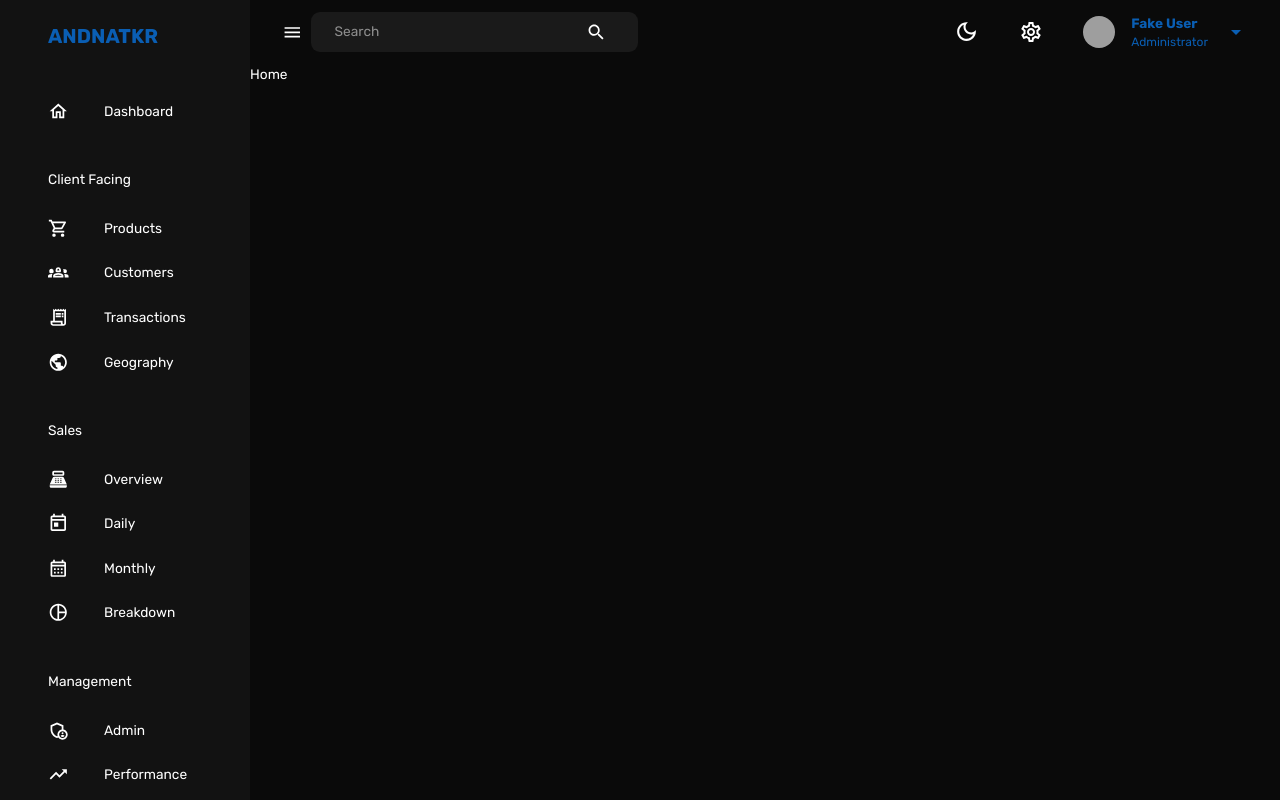
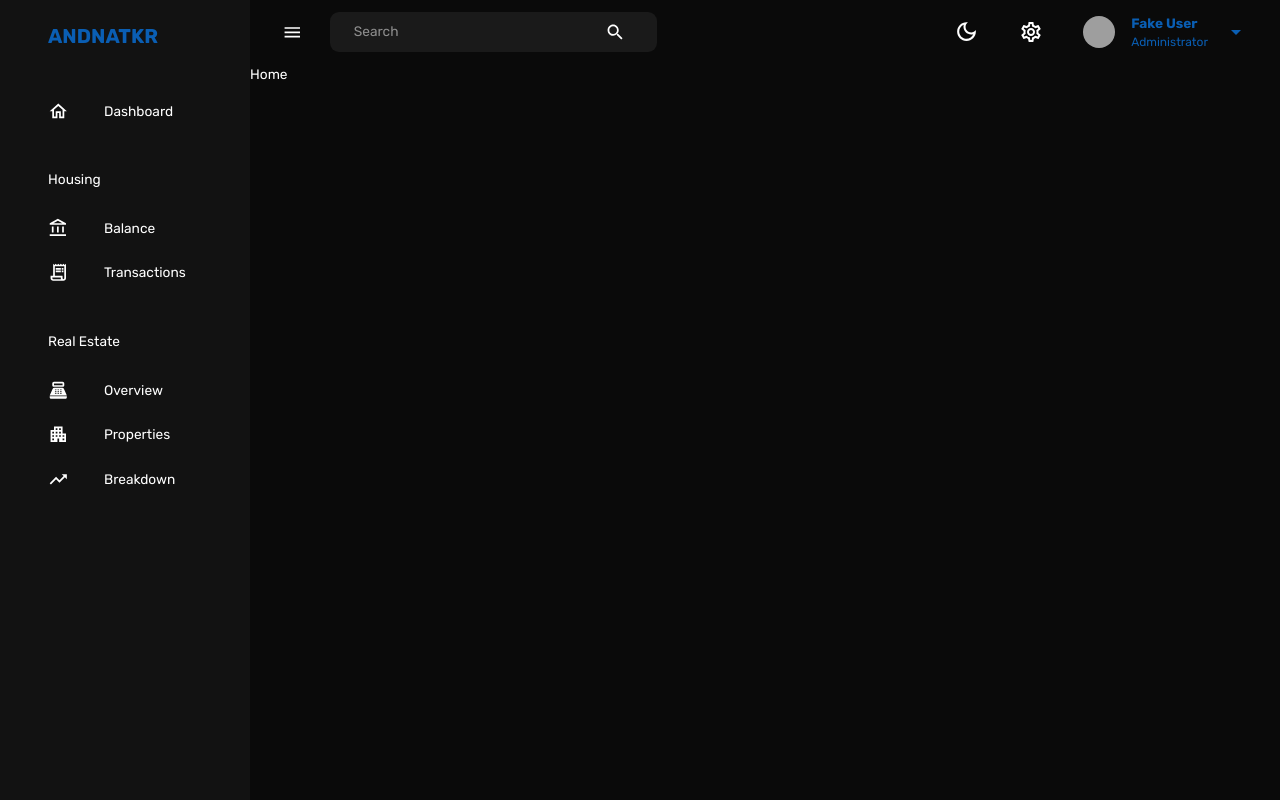
Before and after one commit to AnderVDev/andnatkr, a React (Vite) app in the folder client/: page /home in a window 1280 px wide. Built offline with nearby package versions, Linux system fonts and the light colour scheme; grey boxes are pictures that could not be loaded.

Commit message:
updated Navbar and Sidebar component

```diff
--- a/client/src/App.tsx
+++ b/client/src/App.tsx
@@ -7,6 +7,7 @@ import { themeSettings } from "./theme";
 import LoginPage from "./scenes/login/index";
 import Home from "./scenes/home/index";
 import Layout from "./scenes/layout";
+import Balance from "./scenes/balance";
 // import "./App.css";
 
 function App() {
@@ -25,6 +26,7 @@ function App() {
             <Route path="/" element={<LoginPage />} />
             <Route element={<Layout />}>
               <Route path="/home" element={<Home />} />
+              <Route path="/balance" element={<Balance />} />
             </Route>
           </Routes>
         </ThemeProvider>
--- a/client/src/components/Navbar.tsx
+++ b/client/src/components/Navbar.tsx
@@ -38,7 +38,7 @@ const Navbar = ({ user, isSidebarOpen, setIsSidebarOpen }) => {
     <AppBar sx={{ position: "static", background: "none", boxShadow: "none" }}>
       <Toolbar sx={{ justifyContent: "space-between" }}>
         {/* LEFT SIDE */}
-        <FlexBetween>
+        <FlexBetween gap="1.2rem">
           <IconButton onClick={() => setIsSidebarOpen(!isSidebarOpen)}>
             <MenuIcon />
           </IconButton>
--- a/client/src/components/Sidebar.tsx
+++ b/client/src/components/Sidebar.tsx
@@ -14,6 +14,7 @@ import {
 } from "@mui/material";
 
 import {
+  AccountBalanceOutlined,
   SettingsOutlined,
   ChevronLeft,
   ChevronRightOutlined,
@@ -28,11 +29,11 @@ import {
   TrendingUpOutlined,
   PointOfSaleOutlined,
   PieChartOutlined,
+  ApartmentOutlined,
 } from "@mui/icons-material";
 import { useEffect, useState } from "react";
 import { useLocation, useNavigate } from "react-router-dom";
 import FlexBetween from "./FlexBetween";
-//   import profileImage from "../assets/profile.jpeg";
 
 const navItems = [
   {
@@ -40,27 +41,19 @@ const navItems = [
     icon: <HomeOutlined />,
   },
   {
-    text: "Client Facing",
+    text: "Housing",
     icon: null,
   },
   {
-    text: "Products",
-    icon: <ShoppingCartOutlined />,
-  },
-  {
-    text: "Customers",
-    icon: <Groups2Outlined />,
+    text: "Balance",
+    icon: <AccountBalanceOutlined />,
   },
   {
     text: "Transactions",
     icon: <ReceiptLongOutlined />,
   },
   {
-    text: "Geography",
-    icon: <PublicOutlined />,
-  },
-  {
-    text: "Sales",
+    text: "Real Estate",
     icon: null,
   },
   {
@@ -68,33 +61,28 @@ const navItems = [
     icon: <PointOfSaleOutlined />,
   },
   {
-    text: "Daily",
-    icon: <TodayOutlined />,
-  },
-  {
-    text: "Monthly",
-    icon: <CalendarMonthOutlined />,
+    text: "Properties",
+    icon: <ApartmentOutlined />,
   },
   {
     text: "Breakdown",
-    icon: <PieChartOutlined />,
-  },
-  {
-    text: "Management",
-    icon: null,
-  },
-  {
-    text: "Admin",
-    icon: <AdminPanelSettingsOutlined />,
-  },
-  {
-    text: "Performance",
     icon: <TrendingUpOutlined />,
   },
+  // {
+  //   text: "Management",
+  //   icon: null,
+  // },
+  // {
+  //   text: "Admin",
+  //   icon: <AdminPanelSettingsOutlined />,
+  // },
+  // {
+  //   text: "Performance",
+  //   icon: <TrendingUpOutlined />,
+  // },
 ];
 
 const Sidebar = ({
-  user,
   drawerWidth,
   isSidebarOpen,
   setIsSidebarOpen,
@@ -193,39 +181,6 @@ const Sidebar = ({
               })}
             </List>
           </Box>
-
-          {/* <Box position="absolute" bottom="2rem">
-              <Divider />
-              <FlexBetween textTransform="none" gap="1rem" m="1.5rem 2rem 0 3rem">
-                <Box
-                  component="img"
-                  alt="profile"
-                  src={profileImage}
-                  height="40px"
-                  width="40px"
-                  borderRadius="50%"
-                  sx={{ objectFit: "cover" }}
-                />
-                <Box textAlign="left">
-                  <Typography
-                    fontWeight="bold"
-                    fontSize="0.9rem"
-                    sx={{ color: theme.palette.secondary[100] }}
-                  >
-                    {user.name}
-                  </Typography>
-                  <Typography
-                    fontSize="0.8rem"
-                    sx={{ color: theme.palette.secondary[200] }}
-                  >
-                    {user.occupation}
-                  </Typography>
-                </Box>
-                <SettingsOutlined
-                  sx={{ color: theme.palette.secondary[300], fontSize: "24px" }}
-                />
-              </FlexBetween>
-            </Box> */}
         </Drawer>
       )}
     </Box>
```
